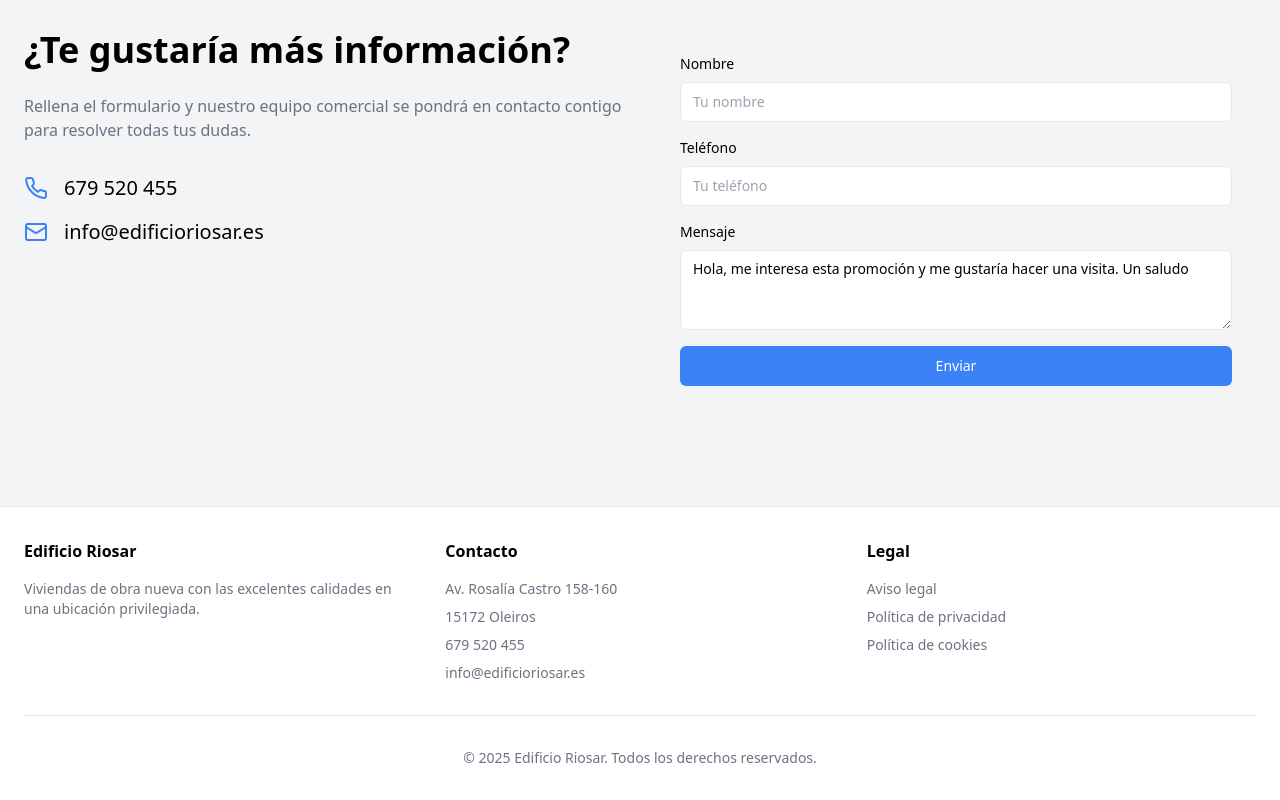
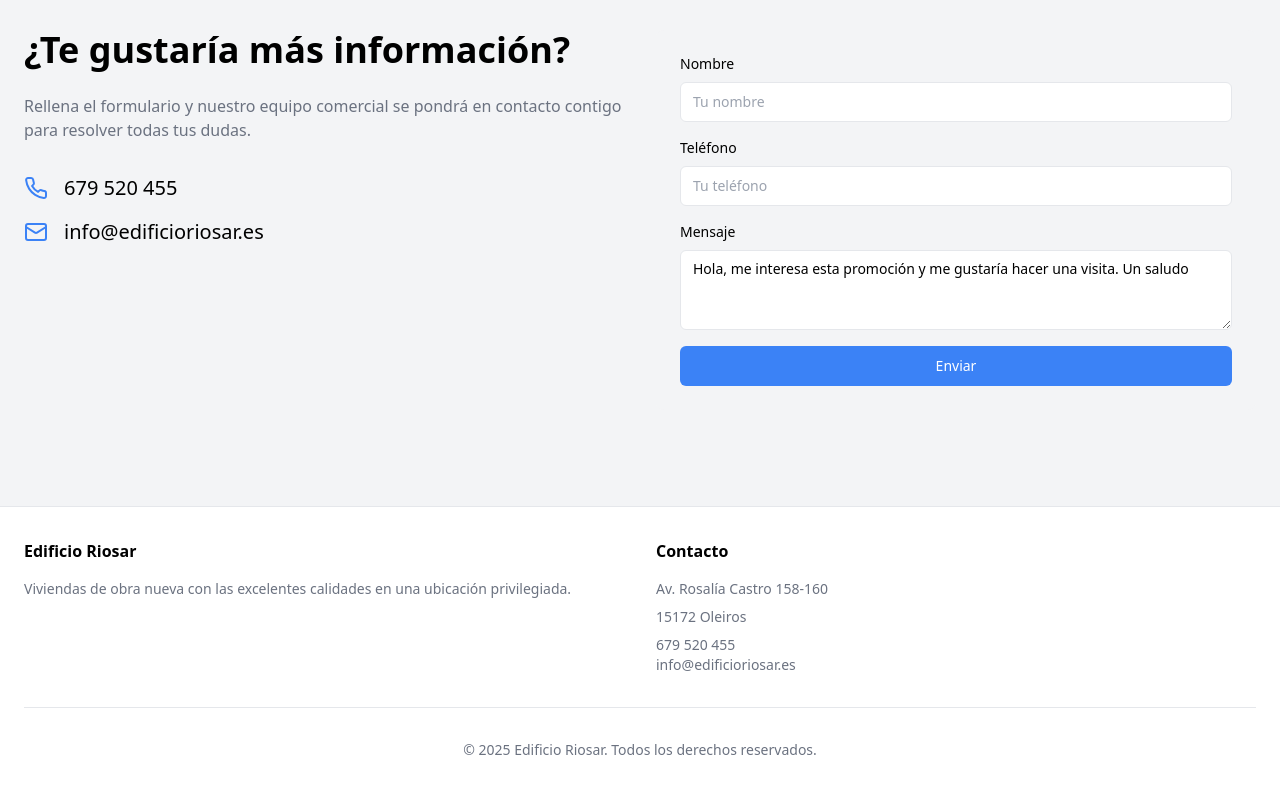
Before and after one commit to chemapq/edificio-locil, a website: page index.html in a window 1280 px wide. Shown: the part 6625-7425 px from the top of the page. Drawn offline with nearby package versions, Linux system fonts and the light colour scheme.

Commit message:
Actualizar contacto en el pie de página para usar un enlace de correo electrónico y ajustar el diseño del pie de página.

```diff
--- a/index.html
+++ b/index.html
@@ -394,7 +394,7 @@
               </div>
               <div class="flex items-center gap-4 md:text-xl">
                 <svg xmlns="http://www.w3.org/2000/svg" width="24" height="24" viewBox="0 0 24 24" fill="none" stroke="currentColor" stroke-width="2" stroke-linecap="round" stroke-linejoin="round" class="w-6 h-6 text-primary"><rect width="20" height="16" x="2" y="4" rx="2"></rect><path d="m22 7-8.97 5.7a1.94 1.94 0 0 1-2.06 0L2 7"></path></svg>
-                <p>info@edificioriosar.es</p>
+                <a href="mailto:info@edificioriosar.es">info@edificioriosar.es</a>
               </div>
             </div>
           </div>
@@ -432,7 +432,7 @@
 
   <footer class="border-t py-8">
     <div class="container">
-      <div class="grid md:grid-cols-3 gap-8">
+      <div class="grid md:grid-cols-2 gap-8">
         <div>
           <h3 class="font-bold mb-4">Edificio Riosar</h3>
           <p class="text-sm text-gray-500">
@@ -445,23 +445,10 @@
             <p>Av. Rosalía Castro 158-160</p>
             <p>15172 Oleiros</p>
             <p>679 520 455</p>
-            <p>info@edificioriosar.es</p>
+            <a href="mailto:info@edificioriosar.es">info@edificioriosar.es</a>
           </div>
         </div>
-        <div>
-          <h3 class="font-bold mb-4">Legal</h3>
-          <div class="space-y-2 text-sm">
-            <a href="#" class="block text-gray-500 hover:underline">
-              Aviso legal
-            </a>
-            <a href="#" class="block text-gray-500 hover:underline">
-              Política de privacidad
-            </a>
-            <a href="#" class="block text-gray-500 hover:underline">
-              Política de cookies
-            </a>
-          </div>
-        </div>
+
       </div>
       <div class="mt-8 pt-8 border-t text-center text-sm text-gray-500">
         <p>© <script>document.write(new Date().getFullYear())</script> Edificio Riosar. Todos los derechos reservados.</p>
```
